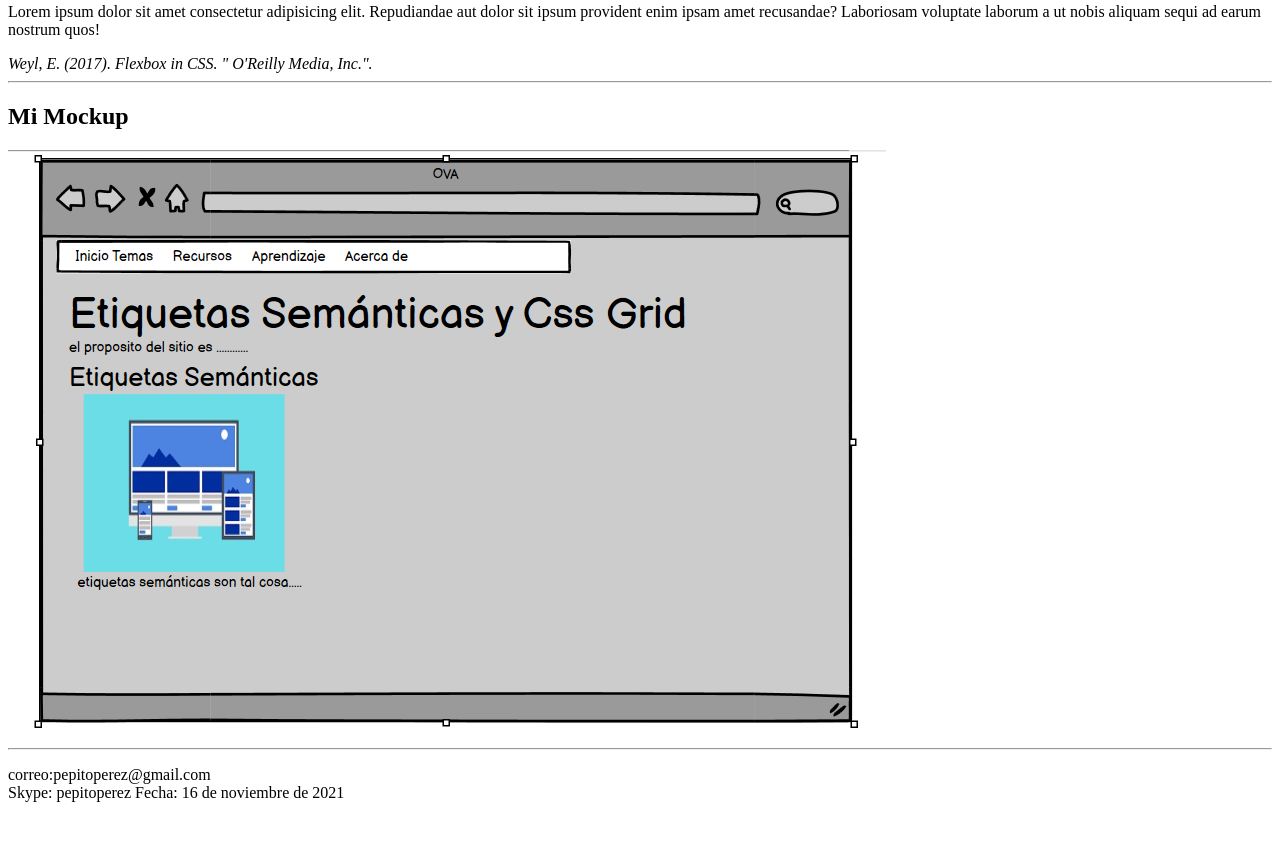
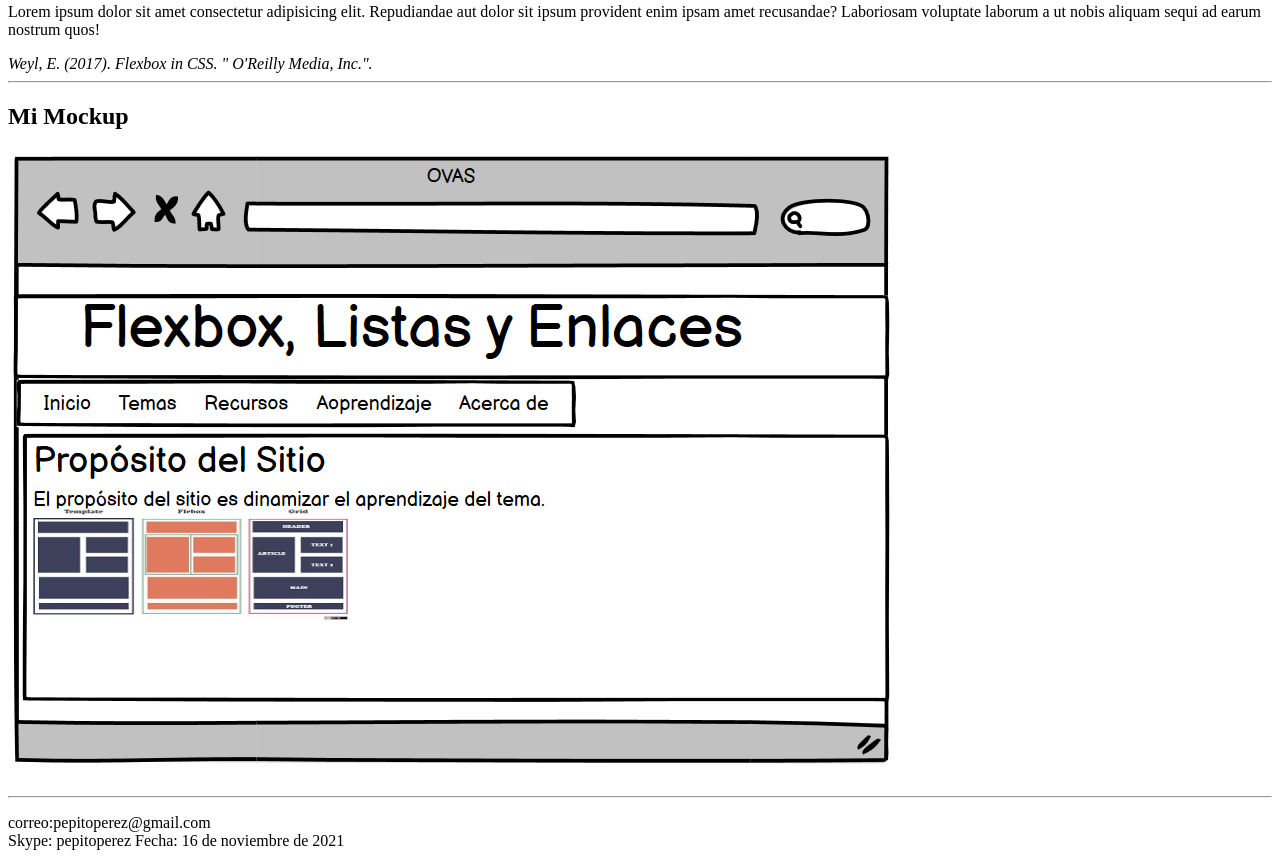
Before and after one commit to smilenacruz79/DSW_sandracruz, a plain HTML site: page Fase2/design.html in a window 1280 px wide. Shown: the part 959-1825 px from the top of the page. Before the commit the page ends 1777 px from the top, so only its background shows below. Drawn offline with Linux system fonts and the light colour scheme.

Commit message:
Update design.html

```diff
--- a/Fase2/design.html
+++ b/Fase2/design.html
@@ -57,7 +57,7 @@
 </main>
 <hr>
 <h2>Mi Mockup</h2>
-<img src="img/mockup2.png" alt="">
+<img src="img/mockup.png" alt="">
 <hr>
 <footer>
     <p> correo:pepitoperez@gmail.com <br>
```
